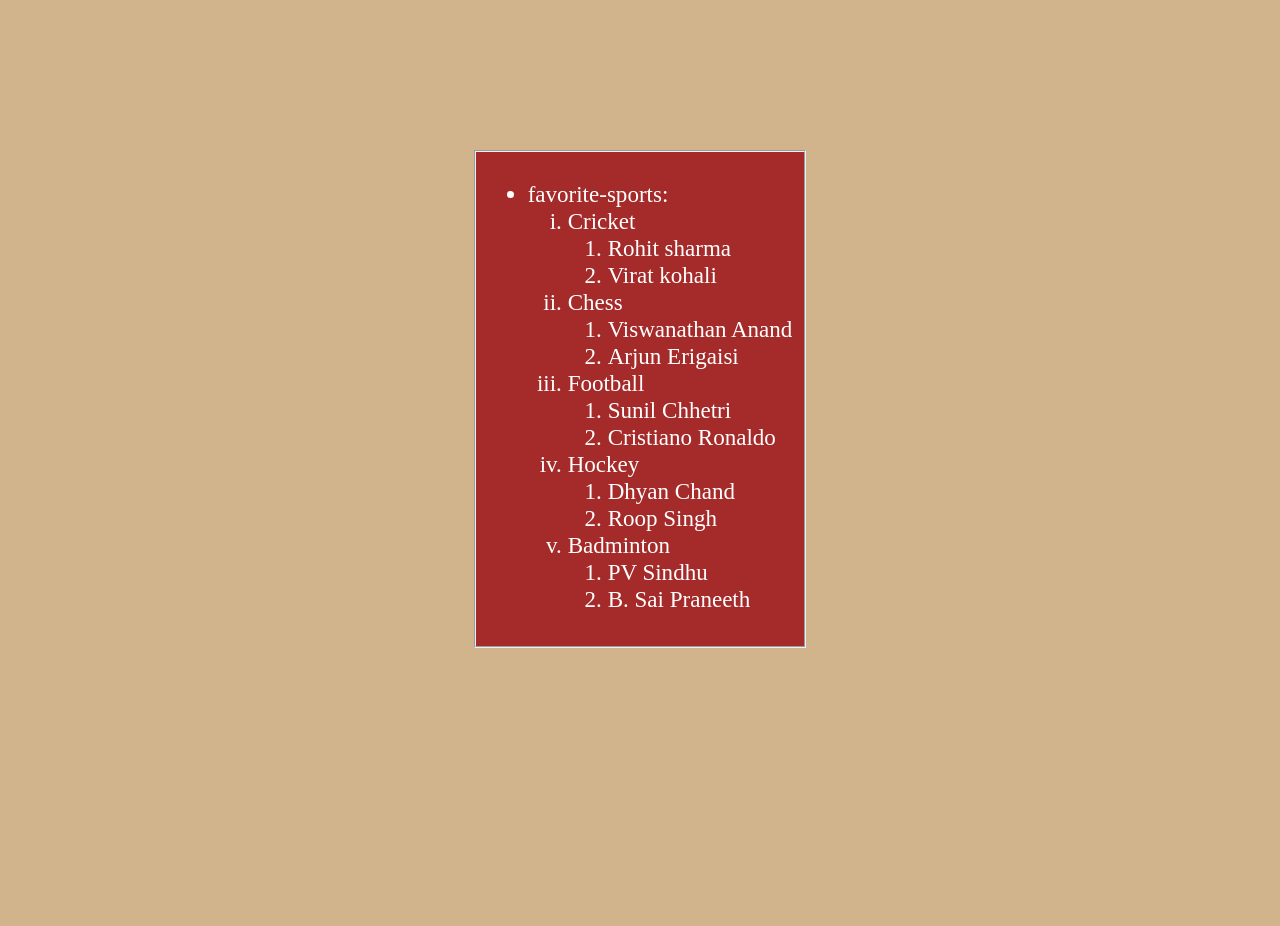
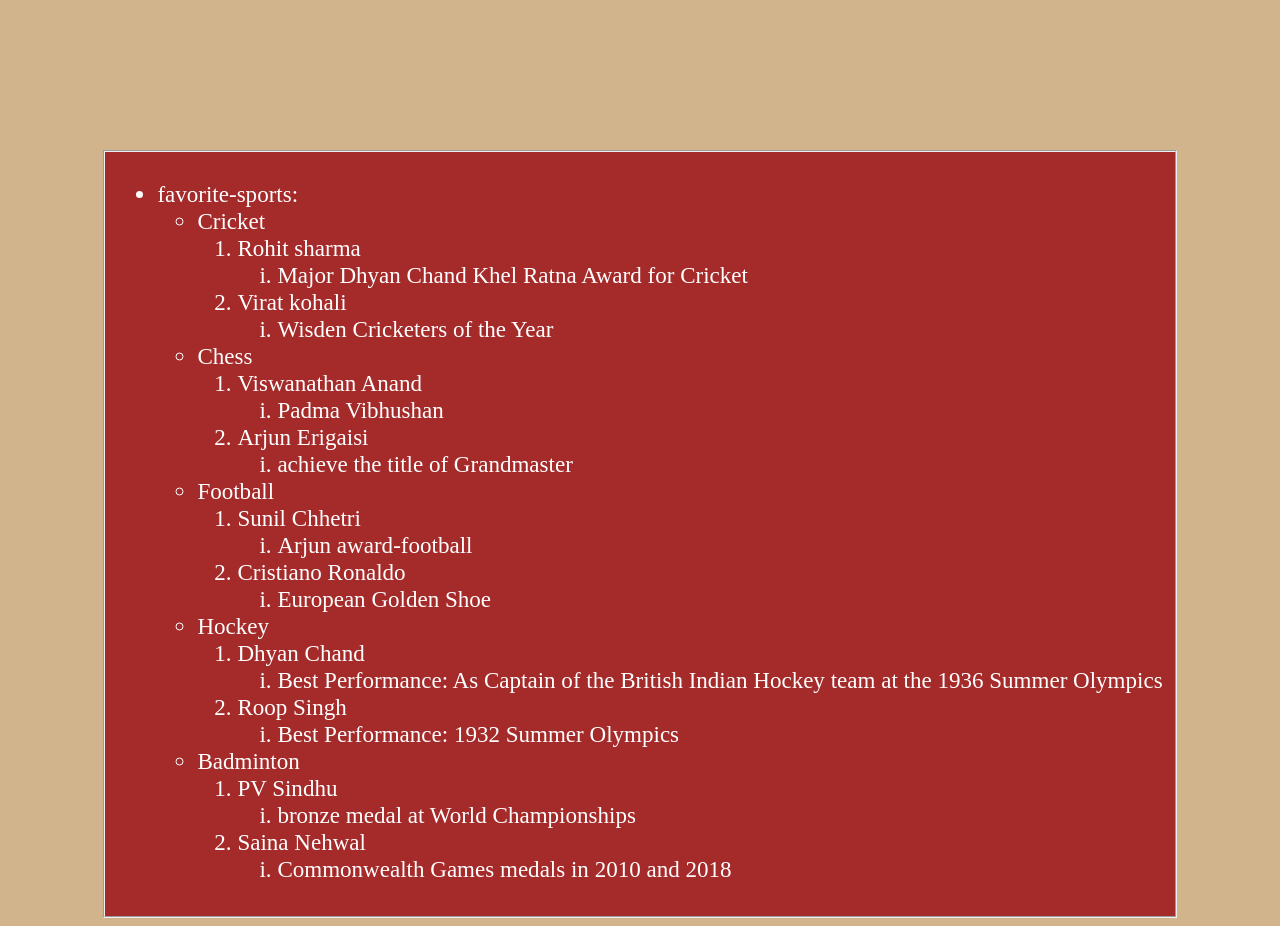
Before and after one commit to vjit1008/multi-commit, a plain HTML site: page index.html in a window 1280 px wide. Before the commit the page ends 800 px from the top, so only its background shows below. Drawn offline with Linux system fonts and the light colour scheme.

Commit message:
achievements

```diff
--- a/index.html
+++ b/index.html
@@ -34,27 +34,51 @@
 
                 <ul class="favorite-sports" >
                     <li>favorite-sports:</li>
-                    <ol type="i"><li> Cricket
+                    <ul type=""><li> Cricket
                         <ol>
-                            <li>Rohit sharma</li>
-                            <li>Virat kohali</li>
+                            <li>Rohit sharma
+                                <ol>
+                                    <li type="i">Major Dhyan Chand Khel Ratna Award for Cricket</li>
+                                </ol>
+                            </li>
+                            <li>Virat kohali
+                                <ol>
+                                    <li type="i">Wisden Cricketers of the Year</li>
+                                </ol>
+                            </li>
                         </ol> </li>
                         <li>Chess <ol>
-                            <li>Viswanathan Anand</li>
-                            <li>Arjun Erigaisi</li>
+                            <li>Viswanathan Anand <ol>
+                                <li type="i">Padma Vibhushan</li>
+                            </ol></li>
+                            <li>Arjun Erigaisi <ol>
+                                <li type="i">achieve the title of Grandmaster</li>
+                            </ol></li>
                         </ol></li>
                         <li>Football <ol>
-                            <li>Sunil Chhetri</li>
-                            <li>Cristiano Ronaldo</li>
+                            <li>Sunil Chhetri <ol>
+                                <li type="i">Arjun award-football</li>
+                            </ol></li>
+                            <li>Cristiano Ronaldo <ol>
+                                <li type="i">European Golden Shoe</li>
+                            </ol></li>
                         </ol></li>
                         <li>Hockey <ol>
-                            <li>Dhyan Chand</li>
-                            <li>Roop Singh</li>
+                            <li>Dhyan Chand <ol>
+                                <li type="i"> Best Performance: As Captain of the British Indian Hockey team at the 1936 Summer Olympics</li>
+                            </ol></li>
+                            <li>Roop Singh <ol>
+                                <li type="i">Best Performance: 1932 Summer Olympics</li>
+                            </ol></li>
                         </ol></li>
                         <li>Badminton <ol>
-                            <li>PV Sindhu</li>
-                            <li>B. Sai Praneeth</li>
-                        </ol></li></ol>
+                            <li>PV Sindhu <ol>
+                                <li type="i">bronze medal at World Championships</li>
+                            </ol></li>
+                            <li>Saina Nehwal  <ol>
+                                <li type="i">Commonwealth Games medals in 2010 and 2018</li>
+                            </ol></li>
+                        </ol></li></ul>
                 </ul>
         </div>
     </fieldset></div>
```
